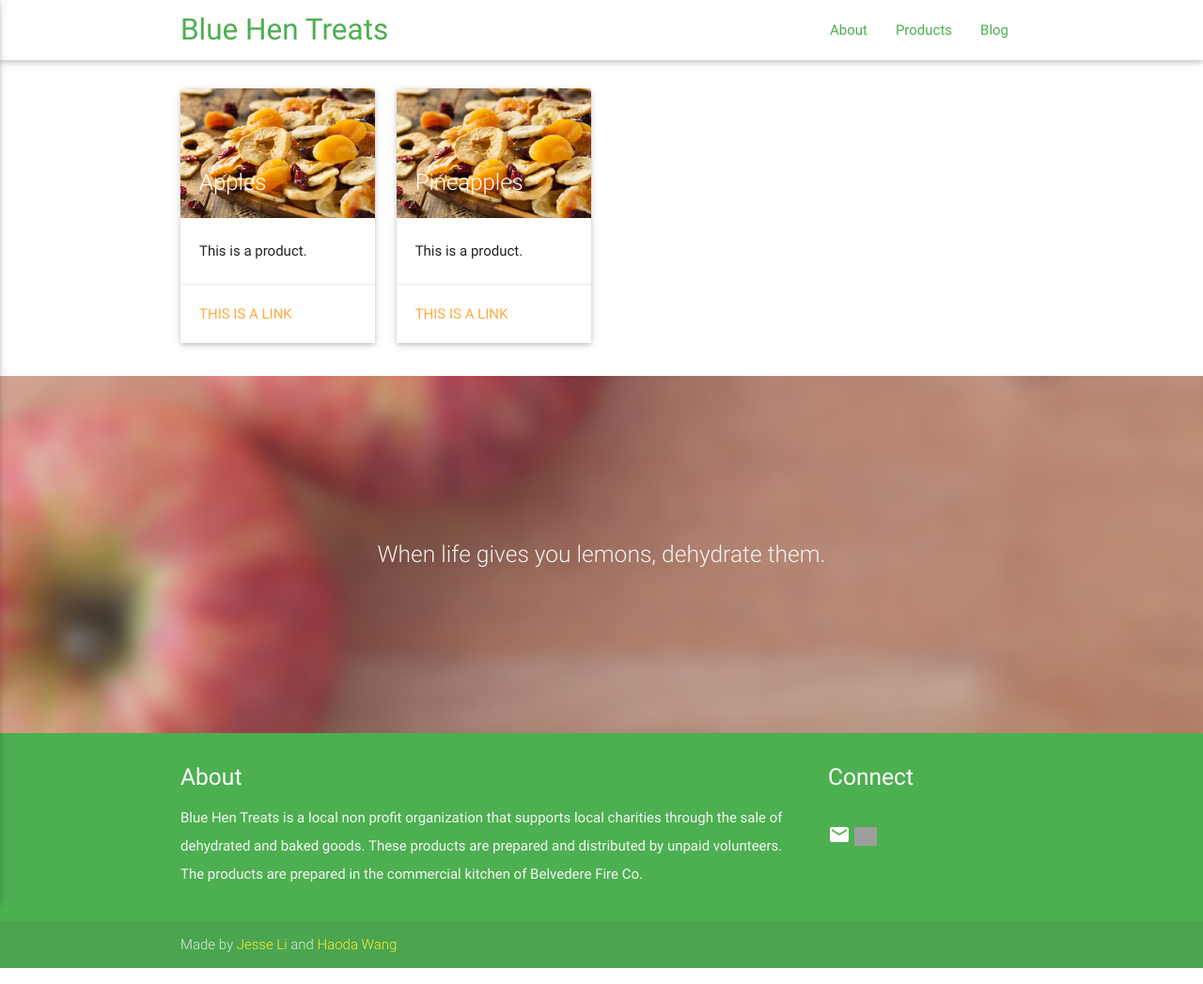
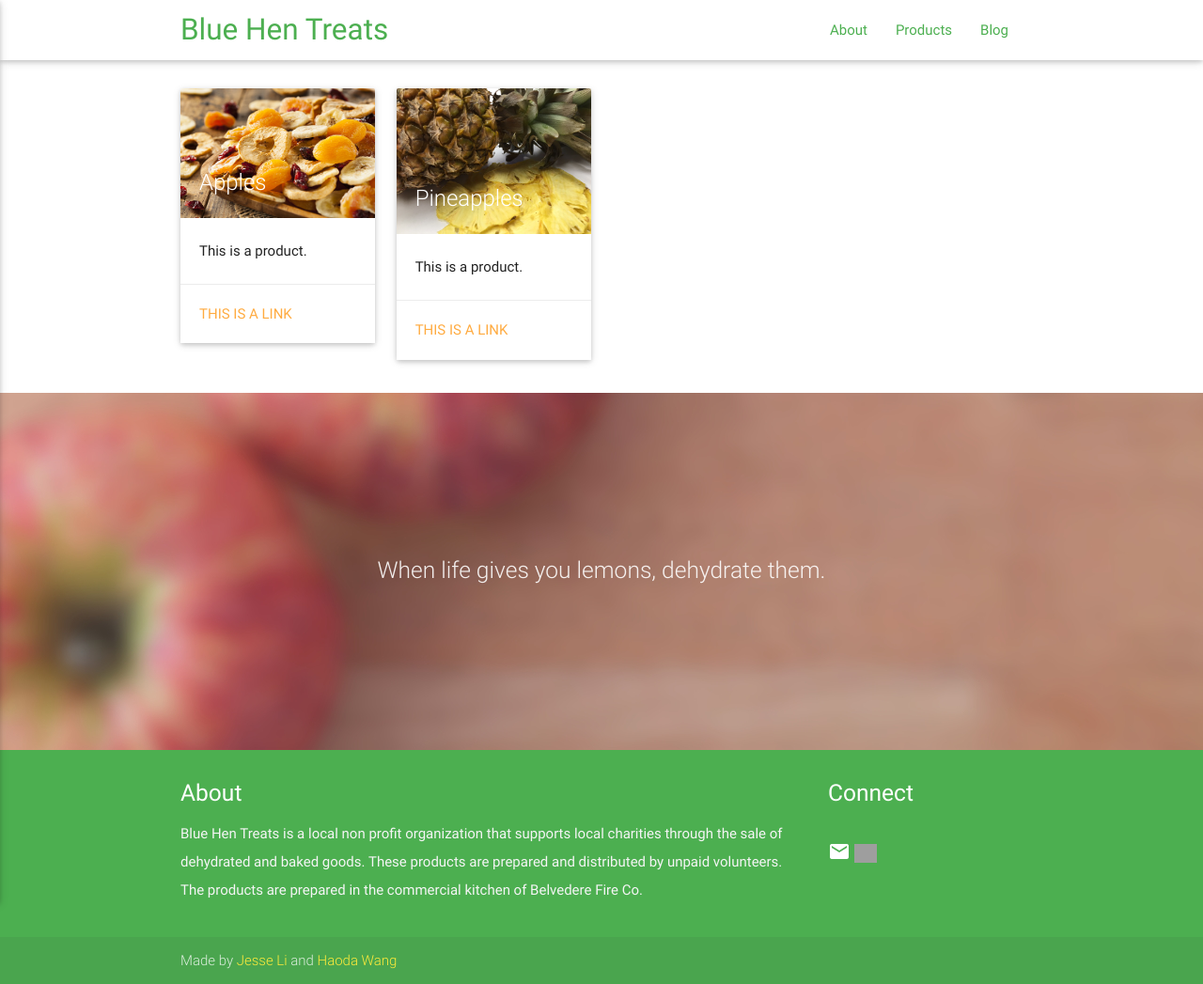
Before and after one commit to veggiedefender/bluehentreats, a Jekyll site: the page built from products.html, in a window 1280 px wide. Shown: the whole page at 94% size. Built offline with Jekyll 4.4.1, drawn with Linux system fonts in a browser that asks for light colours; nearby versions of some CDN libraries; grey boxes are pictures that could not be loaded.

Commit message:
pineapples

```diff
--- a/products.html
+++ b/products.html
@@ -23,7 +23,7 @@ layout: default
       <div class="col s12 m4 l3">
         <div class="card">
           <div class="card-image">
-            <img src="img/products/driedfruit.jpg">
+            <img src="img/products/pineapple.jpg">
             <span class="card-title">Pineapples</span>
           </div>
           <div class="card-content">
```
Also changed, not shown: img/products/pineapple.jpg (added).
